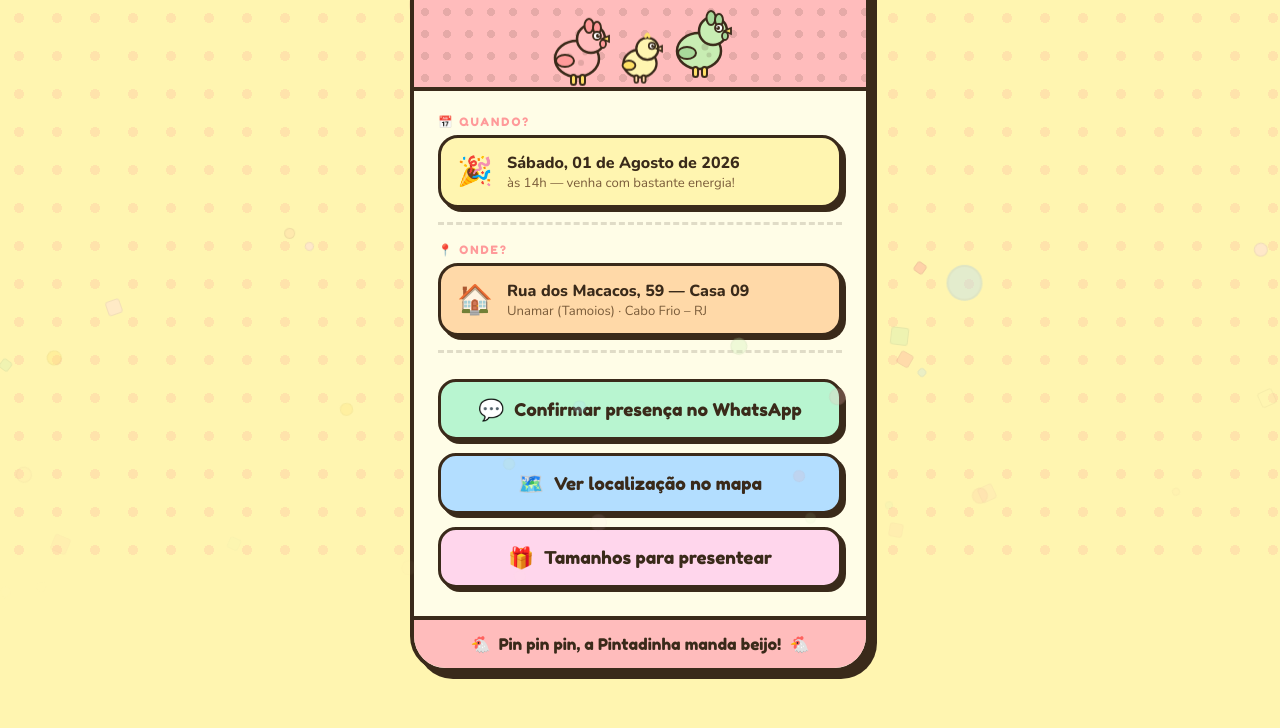
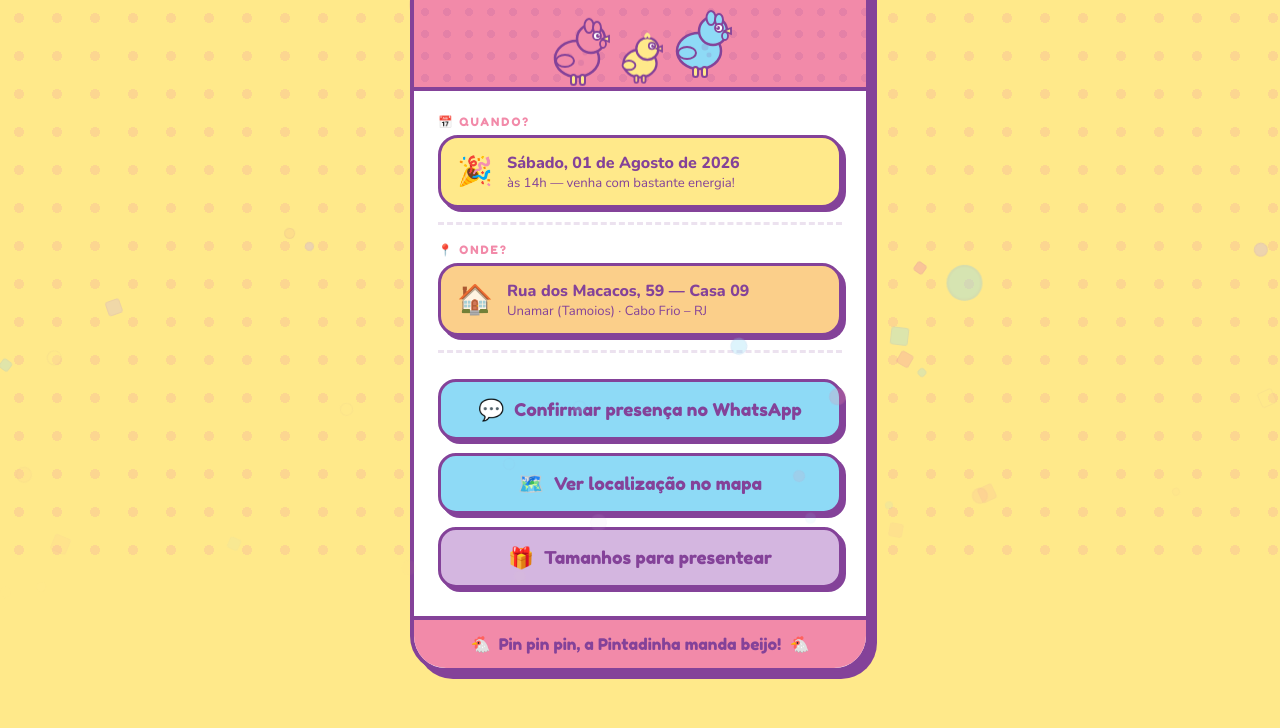
Before and after one commit to DanMedeiross/eva-invitation, a plain HTML site: page index.html in a window 1280 px wide. Shown: the part 229-957 px from the top of the page. Drawn offline with nearby package versions, Linux system fonts and the light colour scheme.

Commit message:
Atualiza paleta de cores e estilos no HTML para melhor consistência visual

```diff
--- a/index.html
+++ b/index.html
@@ -7,27 +7,28 @@
   <link href="https://fonts.googleapis.com/css2?family=Fredoka+One&family=Nunito:wght@400;600;700;800&display=swap" rel="stylesheet" />
   <style>
     /* =============================================
-       PALETA PASTEL — baseada na identidade oficial
-       Vermelho vibrante  → #E53935  → pastel: #FFBCBC
-       Amarelo dourado    → #FFD600  → pastel: #FFF5B0
-       Preto (contornos)  → #222     → suavizado: #3a2a1a
-       Branco/creme base  → #FFFDE7  → mantido
-       Laranja accent     → #FF8A00  → pastel: #FFD9A8
-       Verde (corpo)      → #6DBE47  → pastel: #C8EDB3
+    PALETA PASTEL — baseada na identidade oficial
+      Azul     → #03B7F1 → pastel: #8EDAF6 (predominante 1)
+      Branco   → #FAFAFA → pastel: #FFFFFF (predominante 2)
+      Amarelo  → #FED20C → pastel: #FFE98A (base 1)
+      Laranja  → #F9A122 → pastel: #FBCF8A (base 2)
+      Lilás    → #844299 → pastel: #D4B6E0 (contornos)
+      Vermelho → #DC1C54 → pastel: #F28AA9 (detalhes)
     ============================================= */
+
     :root {
-      --pastel-red:    #FFBCBC;
-      --pastel-red-dk: #FF9A9A;
-      --pastel-yellow: #FFF5B0;
-      --pastel-yel-dk: #FFE066;
-      --pastel-orange: #FFD9A8;
-      --pastel-green:  #C8EDB3;
-      --pastel-green-dk:#a8d99a;
-      --pastel-blue:   #B3DEFF;
-      --pastel-pink:   #FFD6EC;
-      --cream:         #FFFDE7;
-      --outline:       #3a2a1a;
-      --text-mid:      #7a5c3a;
+      --pastel-red:    #F28AA9;
+      --pastel-red-dk: #F28AA9;
+      --pastel-yellow: #FFE98A;
+      --pastel-yel-dk: #FFE98A;
+      --pastel-orange: #FBCF8A;
+      --pastel-green:  #8EDAF6;
+      --pastel-green-dk:#8EDAF6;
+      --pastel-blue:   #8EDAF6;
+      --pastel-pink:   #D4B6E0;
+      --cream:         #FFFFFF;
+      --outline:       #844299;
+      --text-mid:      #844299;
     }
 
     * { margin:0; padding:0; box-sizing:border-box; }
@@ -59,7 +60,7 @@
       pointer-events: none;
       z-index: 0;
       animation: floatBubble ease-in-out infinite alternate;
-      border: 2px solid rgba(58,42,26,0.1);
+      border: 2px solid rgba(132,66,153,0.1);
     }
     @keyframes floatBubble {
       from { transform: translateY(0)    scale(1);    opacity:.3; }
@@ -106,7 +107,7 @@
       content: '';
       position: absolute;
       inset: 0;
-      background-image: radial-gradient(circle, rgba(58,42,26,.13) 4px, transparent 4px);
+      background-image: radial-gradient(circle, rgba(132,66,153,.13) 4px, transparent 4px);
       background-size: 22px 22px;
       pointer-events: none;
     }
@@ -253,7 +254,7 @@
     .btn:hover  { transform:translate(-2px,-2px); box-shadow:6px 6px 0 var(--outline); }
     .btn:active { transform:translate(3px,3px);   box-shadow:1px 1px 0 var(--outline); }
 
-    .btn-wpp   { background:#b8f5d0; }
+    .btn-wpp   { background:#8EDAF6; }
     .btn-map   { background:var(--pastel-blue); }
     .btn-sizes { background:var(--pastel-pink); }
     .btn-icon  { font-size:1.3rem; }
@@ -263,7 +264,7 @@
       display:none;
       position:fixed;
       inset:0;
-      background:rgba(58,42,26,.45);
+      background:rgba(132,66,153,.45);
       z-index:200;
       align-items:center;
       justify-content:center;
@@ -392,58 +393,58 @@
         <!-- Galinha vermelha (esq) -->
         <div class="ch-wrap">
           <svg class="hen-svg" viewBox="0 0 64 74" fill="none" xmlns="http://www.w3.org/2000/svg">
-            <ellipse cx="30" cy="46" rx="22" ry="18" fill="#FFBCBC" stroke="#3a2a1a" stroke-width="2.5"/>
-            <circle cx="22" cy="44" r="3.5" fill="rgba(58,42,26,.15)"/>
-            <circle cx="34" cy="50" r="3"   fill="rgba(58,42,26,.15)"/>
-            <circle cx="38" cy="40" r="2.5" fill="rgba(58,42,26,.15)"/>
-            <ellipse cx="18" cy="48" rx="9" ry="6" fill="#FF9A9A" stroke="#3a2a1a" stroke-width="2"/>
-            <circle cx="44" cy="26" r="14" fill="#FFBCBC" stroke="#3a2a1a" stroke-width="2.5"/>
-            <ellipse cx="42" cy="13" rx="4.5" ry="7" fill="#FF9A9A" stroke="#3a2a1a" stroke-width="2"/>
-            <ellipse cx="50" cy="15" rx="4"   ry="6" fill="#FF9A9A" stroke="#3a2a1a" stroke-width="2"/>
-            <path d="M55 26 L62 23 L62 29 Z" fill="#FFE066" stroke="#3a2a1a" stroke-width="1.8"/>
-            <circle cx="50" cy="23" r="4"   fill="white" stroke="#3a2a1a" stroke-width="1.8"/>
-            <circle cx="51" cy="23" r="2"   fill="#3a2a1a"/>
+            <ellipse cx="30" cy="46" rx="22" ry="18" fill="#F28AA9" stroke="#844299" stroke-width="2.5"/>
+            <circle cx="22" cy="44" r="3.5" fill="rgba(132,66,153,.15)"/>
+            <circle cx="34" cy="50" r="3"   fill="rgba(132,66,153,.15)"/>
+            <circle cx="38" cy="40" r="2.5" fill="rgba(132,66,153,.15)"/>
+            <ellipse cx="18" cy="48" rx="9" ry="6" fill="#F28AA9" stroke="#844299" stroke-width="2"/>
+            <circle cx="44" cy="26" r="14" fill="#F28AA9" stroke="#844299" stroke-width="2.5"/>
+            <ellipse cx="42" cy="13" rx="4.5" ry="7" fill="#F28AA9" stroke="#844299" stroke-width="2"/>
+            <ellipse cx="50" cy="15" rx="4"   ry="6" fill="#F28AA9" stroke="#844299" stroke-width="2"/>
+            <path d="M55 26 L62 23 L62 29 Z" fill="#FFE98A" stroke="#844299" stroke-width="1.8"/>
+            <circle cx="50" cy="23" r="4"   fill="white" stroke="#844299" stroke-width="1.8"/>
+            <circle cx="51" cy="23" r="2"   fill="#844299"/>
             <circle cx="52" cy="22" r=".8"  fill="white"/>
-            <ellipse cx="56" cy="31" rx="3" ry="4" fill="#FF9A9A" stroke="#3a2a1a" stroke-width="1.8"/>
-            <rect x="24" y="62" width="5" height="10" rx="2.5" fill="#FFE066" stroke="#3a2a1a" stroke-width="2"/>
-            <rect x="33" y="62" width="5" height="10" rx="2.5" fill="#FFE066" stroke="#3a2a1a" stroke-width="2"/>
+            <ellipse cx="56" cy="31" rx="3" ry="4" fill="#F28AA9" stroke="#844299" stroke-width="1.8"/>
+            <rect x="24" y="62" width="5" height="10" rx="2.5" fill="#FFE98A" stroke="#844299" stroke-width="2"/>
+            <rect x="33" y="62" width="5" height="10" rx="2.5" fill="#FFE98A" stroke="#844299" stroke-width="2"/>
           </svg>
         </div>
 
         <!-- Pintinho amarelo (centro) -->
         <div class="ch-wrap">
           <svg class="chick-svg" viewBox="0 0 50 62" fill="none" xmlns="http://www.w3.org/2000/svg">
-            <ellipse cx="25" cy="40" rx="18" ry="15" fill="#FFF5B0" stroke="#3a2a1a" stroke-width="2.5"/>
-            <ellipse cx="13" cy="42" rx="7"  ry="5"  fill="#FFE066" stroke="#3a2a1a" stroke-width="2"/>
-            <circle cx="33" cy="24" r="12" fill="#FFF5B0" stroke="#3a2a1a" stroke-width="2.5"/>
-            <path d="M31 11 Q33 5 35 11" stroke="#FFE066" stroke-width="3" stroke-linecap="round"/>
-            <path d="M43 24 L49 21 L49 27 Z" fill="#FFD9A8" stroke="#3a2a1a" stroke-width="1.8"/>
-            <circle cx="38" cy="21" r="3.5" fill="white" stroke="#3a2a1a" stroke-width="1.8"/>
-            <circle cx="39" cy="21" r="1.8" fill="#3a2a1a"/>
+            <ellipse cx="25" cy="40" rx="18" ry="15" fill="#FFE98A" stroke="#844299" stroke-width="2.5"/>
+            <ellipse cx="13" cy="42" rx="7"  ry="5"  fill="#FFE98A" stroke="#844299" stroke-width="2"/>
+            <circle cx="33" cy="24" r="12" fill="#FFE98A" stroke="#844299" stroke-width="2.5"/>
+            <path d="M31 11 Q33 5 35 11" stroke="#FFE98A" stroke-width="3" stroke-linecap="round"/>
+            <path d="M43 24 L49 21 L49 27 Z" fill="#FBCF8A" stroke="#844299" stroke-width="1.8"/>
+            <circle cx="38" cy="21" r="3.5" fill="white" stroke="#844299" stroke-width="1.8"/>
+            <circle cx="39" cy="21" r="1.8" fill="#844299"/>
             <circle cx="40" cy="20" r=".6"  fill="white"/>
-            <rect x="19" y="53" width="4" height="8" rx="2" fill="#FFD9A8" stroke="#3a2a1a" stroke-width="2"/>
-            <rect x="27" y="53" width="4" height="8" rx="2" fill="#FFD9A8" stroke="#3a2a1a" stroke-width="2"/>
+            <rect x="19" y="53" width="4" height="8" rx="2" fill="#FBCF8A" stroke="#844299" stroke-width="2"/>
+            <rect x="27" y="53" width="4" height="8" rx="2" fill="#FBCF8A" stroke="#844299" stroke-width="2"/>
           </svg>
         </div>
 
         <!-- Galinha verde (dir, espelhada) -->
         <div class="ch-wrap">
           <svg class="hen-svg" viewBox="0 0 64 74" fill="none" xmlns="http://www.w3.org/2000/svg">
-            <ellipse cx="34" cy="46" rx="22" ry="18" fill="#C8EDB3" stroke="#3a2a1a" stroke-width="2.5"/>
-            <circle cx="28" cy="42" r="3.5" fill="rgba(58,42,26,.15)"/>
-            <circle cx="40" cy="50" r="3"   fill="rgba(58,42,26,.15)"/>
-            <circle cx="24" cy="50" r="2.5" fill="rgba(58,42,26,.15)"/>
-            <ellipse cx="46" cy="48" rx="9" ry="6" fill="#a8d99a" stroke="#3a2a1a" stroke-width="2"/>
-            <circle cx="20" cy="26" r="14" fill="#C8EDB3" stroke="#3a2a1a" stroke-width="2.5"/>
-            <ellipse cx="22" cy="13" rx="4.5" ry="7" fill="#a8d99a" stroke="#3a2a1a" stroke-width="2"/>
-            <ellipse cx="14" cy="15" rx="4"   ry="6" fill="#a8d99a" stroke="#3a2a1a" stroke-width="2"/>
-            <path d="M9 26 L2 23 L2 29 Z" fill="#FFE066" stroke="#3a2a1a" stroke-width="1.8"/>
-            <circle cx="14" cy="23" r="4"   fill="white" stroke="#3a2a1a" stroke-width="1.8"/>
-            <circle cx="15" cy="23" r="2"   fill="#3a2a1a"/>
+            <ellipse cx="34" cy="46" rx="22" ry="18" fill="#8EDAF6" stroke="#844299" stroke-width="2.5"/>
+            <circle cx="28" cy="42" r="3.5" fill="rgba(132,66,153,.15)"/>
+            <circle cx="40" cy="50" r="3"   fill="rgba(132,66,153,.15)"/>
+            <circle cx="24" cy="50" r="2.5" fill="rgba(132,66,153,.15)"/>
+            <ellipse cx="46" cy="48" rx="9" ry="6" fill="#8EDAF6" stroke="#844299" stroke-width="2"/>
+            <circle cx="20" cy="26" r="14" fill="#8EDAF6" stroke="#844299" stroke-width="2.5"/>
+            <ellipse cx="22" cy="13" rx="4.5" ry="7" fill="#8EDAF6" stroke="#844299" stroke-width="2"/>
+            <ellipse cx="14" cy="15" rx="4"   ry="6" fill="#8EDAF6" stroke="#844299" stroke-width="2"/>
+            <path d="M9 26 L2 23 L2 29 Z" fill="#FFE98A" stroke="#844299" stroke-width="1.8"/>
+            <circle cx="14" cy="23" r="4"   fill="white" stroke="#844299" stroke-width="1.8"/>
+            <circle cx="15" cy="23" r="2"   fill="#844299"/>
             <circle cx="16" cy="22" r=".8"  fill="white"/>
-            <ellipse cx="8"  cy="31" rx="3" ry="4" fill="#a8d99a" stroke="#3a2a1a" stroke-width="1.8"/>
-            <rect x="26" y="62" width="5" height="10" rx="2.5" fill="#FFE066" stroke="#3a2a1a" stroke-width="2"/>
-            <rect x="35" y="62" width="5" height="10" rx="2.5" fill="#FFE066" stroke="#3a2a1a" stroke-width="2"/>
+            <ellipse cx="8"  cy="31" rx="3" ry="4" fill="#8EDAF6" stroke="#844299" stroke-width="1.8"/>
+            <rect x="26" y="62" width="5" height="10" rx="2.5" fill="#FFE98A" stroke="#844299" stroke-width="2"/>
+            <rect x="35" y="62" width="5" height="10" rx="2.5" fill="#FFE98A" stroke="#844299" stroke-width="2"/>
           </svg>
         </div>
 
@@ -530,7 +531,7 @@
 
 <script>
   /* ── Bolhas decorativas ── */
-  const bCols  = ['#FFBCBC','#FFF5B0','#FFD9A8','#C8EDB3','#FFD6EC','#B3DEFF'];
+  const bCols  = ['#F28AA9','#FFE98A','#FBCF8A','#8EDAF6','#D4B6E0','#8EDAF6'];
   const bSizes = [40,60,30,80,50,35,70,25];
   bCols.forEach((c,i)=>{
     const el = document.createElement('div');
@@ -565,7 +566,7 @@
   });
 
   /* ── Confetti ── */
-  const cfColors = ['#FFBCBC','#FFF5B0','#FFD9A8','#C8EDB3','#FFD6EC','#B3DEFF','#FF9A9A','#FFE066'];
+  const cfColors = ['#F28AA9','#FFE98A','#FBCF8A','#8EDAF6','#D4B6E0','#8EDAF6','#F28AA9','#FFE98A'];
   function launchConfetti(){
     for(let i=0;i<55;i++){
       setTimeout(()=>{
@@ -577,7 +578,7 @@
           width:${s}px; height:${s}px;
           background:${cfColors[Math.floor(Math.random()*cfColors.length)]};
           border-radius:${Math.random()>.5?'50%':'3px'};
-          border:1.5px solid rgba(58,42,26,.18);
+          border:1.5px solid rgba(132,66,153,.18);
           animation-duration:${2.2+Math.random()*2.5}s;
         `;
         document.body.appendChild(el);
```
